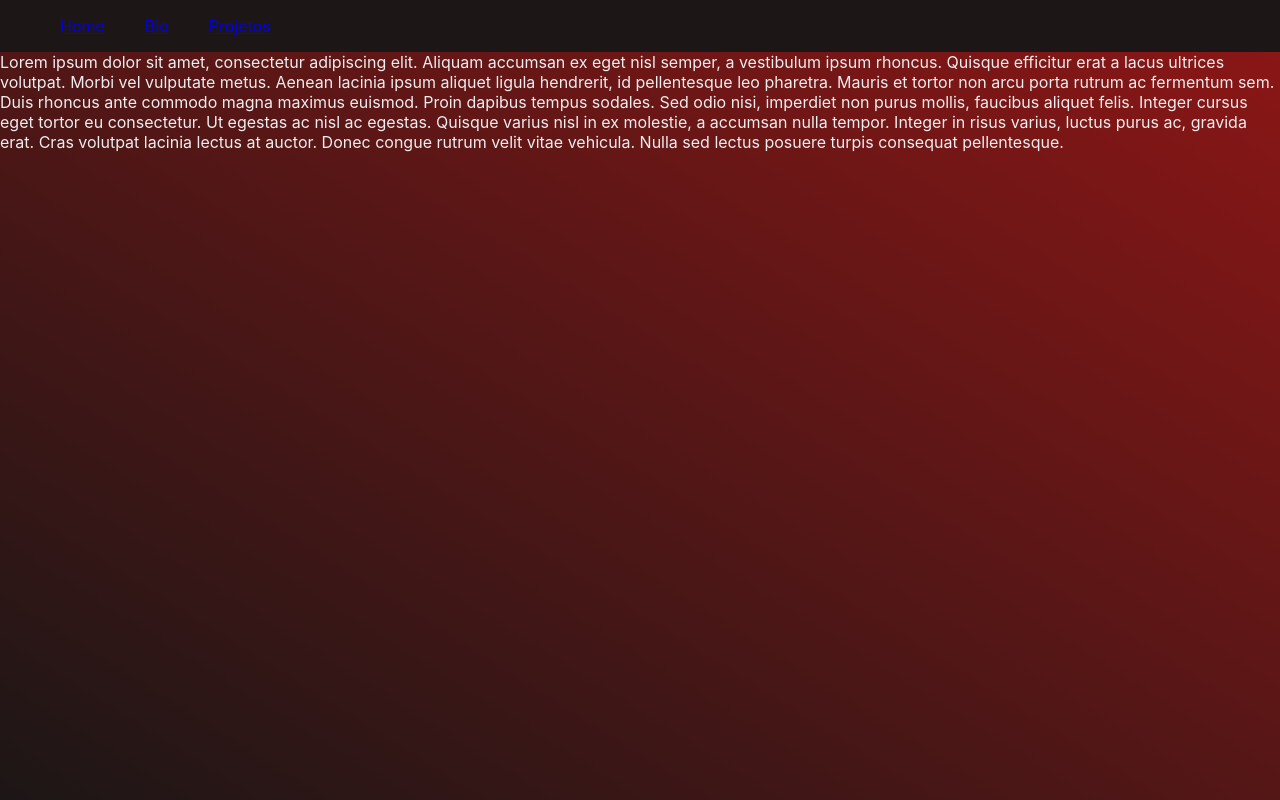
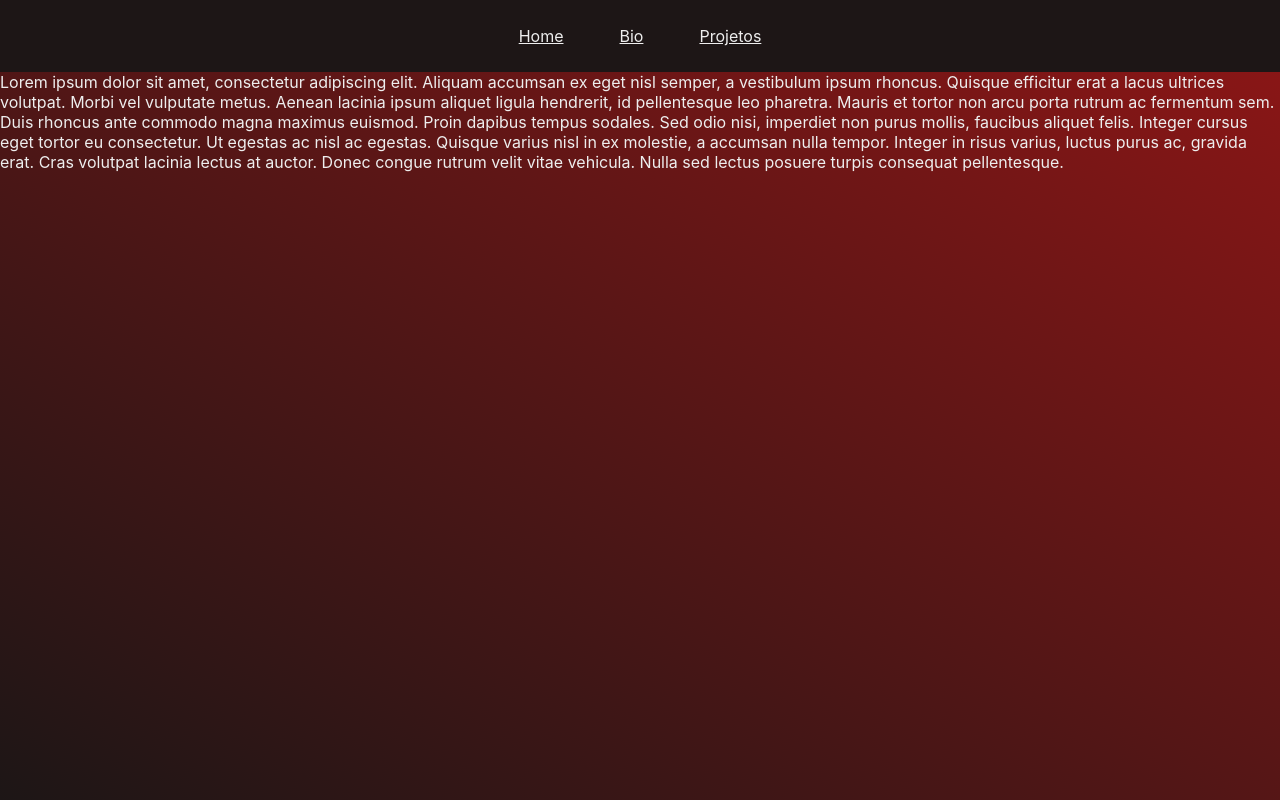
Before and after one commit to pedrohtsiqueira/pedrohtsiqueira.github.io, a React (Create React App) app: page / in a window 1280 px wide. Built offline with nearby package versions, Linux system fonts and the light colour scheme.

Commit message:
minor update 15/01/2025

```diff
--- a/src/styles.css
+++ b/src/styles.css
@@ -16,8 +16,26 @@ nav {
   display: flex;
   flex-direction: row;
   background-color: #1D1616;
+  justify-content: center;
+
+}
+
+nav ul {
+  padding: 10px;
 }
 
 nav ul * {
   margin: 0px 20px 0px;
+  color:#EEEEEE;
+  padding: 5px;
+  border: solid;
+  border-color: transparent;
+  border-radius: 8px;
 }
+
+nav ul *:hover {
+  color:#D84040;
+  border: solid;
+  border-color: #D84040;
+  border-radius: 8px;
+}
```
